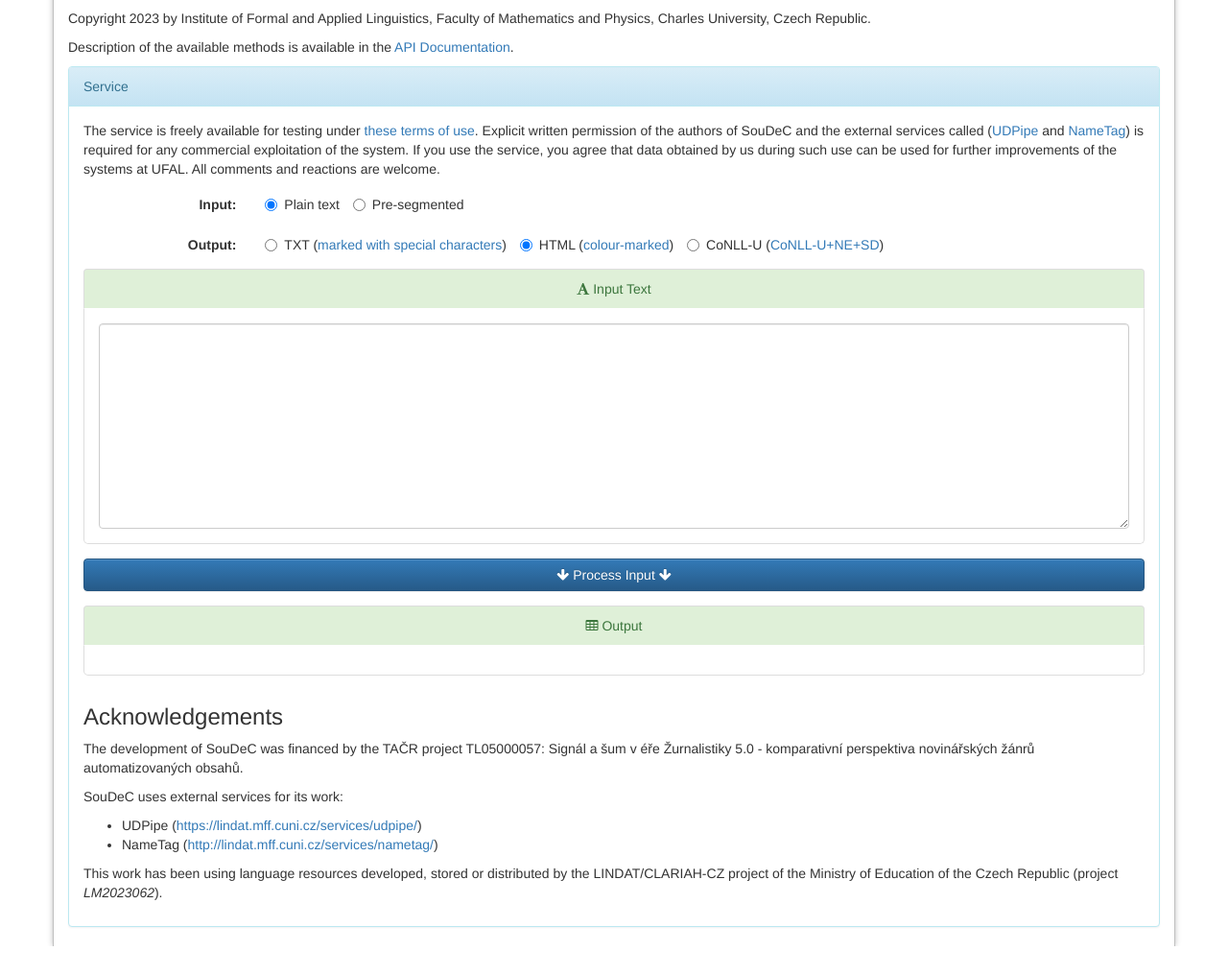
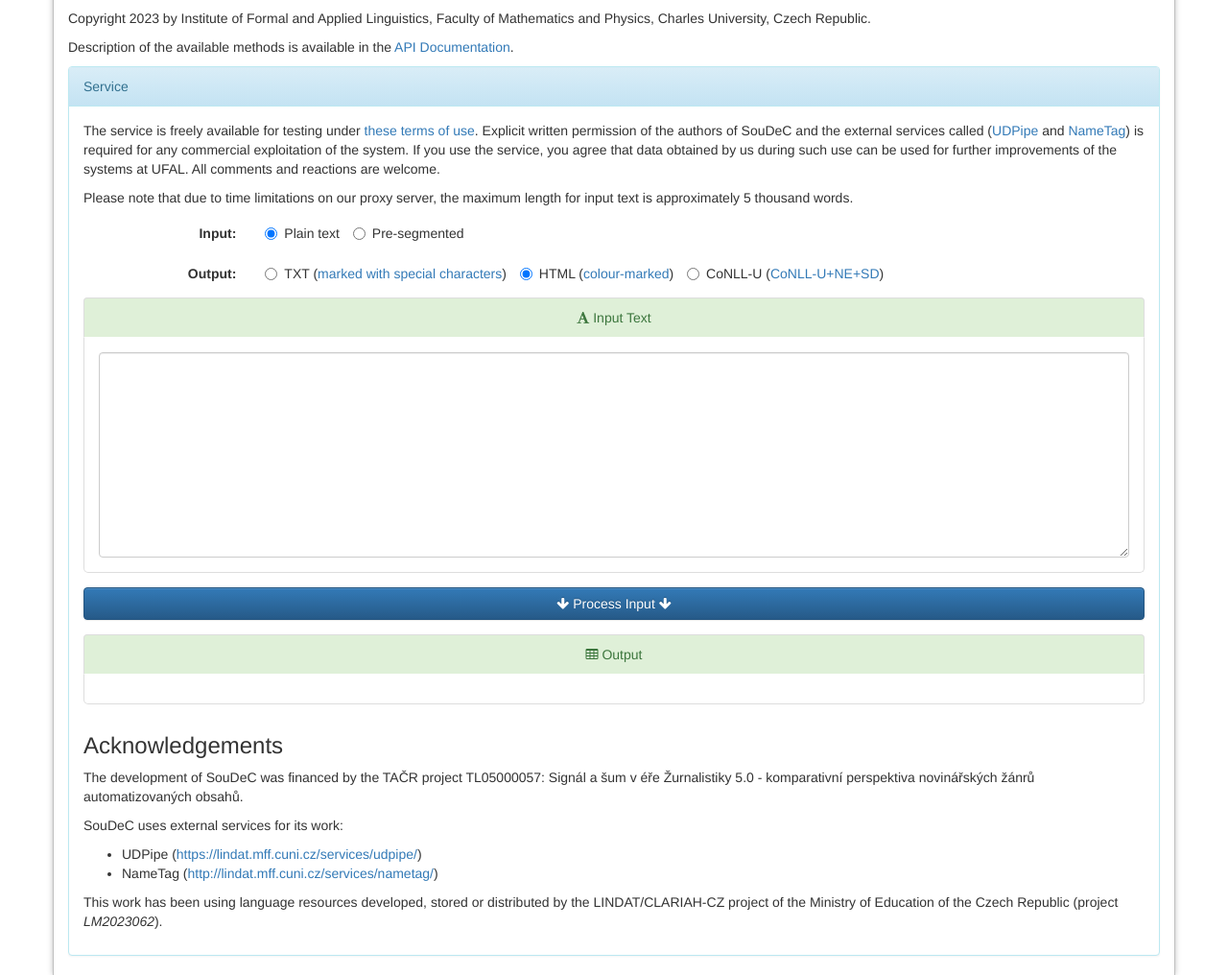
Before and after one commit to ufal/soudec, a PHP site: page /run.php in a window 1280 px wide. Shown: the part 213-1229 px from the top of the page at 96% size. Before the commit the page ends 1199 px from the top, so only its background shows below. Run offline with PHP 8.4, Linux system fonts and the light colour scheme; some libraries are stand-ins or nearby versions.

Commit message:
A message about time limitations of the proxy server
git-svn-id: https://svn.ms.mff.cuni.cz/svn/signal_a_sum/source_detection/Perl_UDPipeREST@112 a32e68db-fe4c-4835-81c6-61a328cef007

```diff
--- a/html/run.php
+++ b/html/run.php
@@ -61,6 +61,8 @@
   <div class="panel-body">
 
     <?php require('licence.html') ?>
+    <p>Please note that due to time limitations on our proxy server, the maximum length for input text is approximately 5 thousand words.</p>
+
 
     <div id="error" class="alert alert-danger" style="display: none"></div>
 
```
